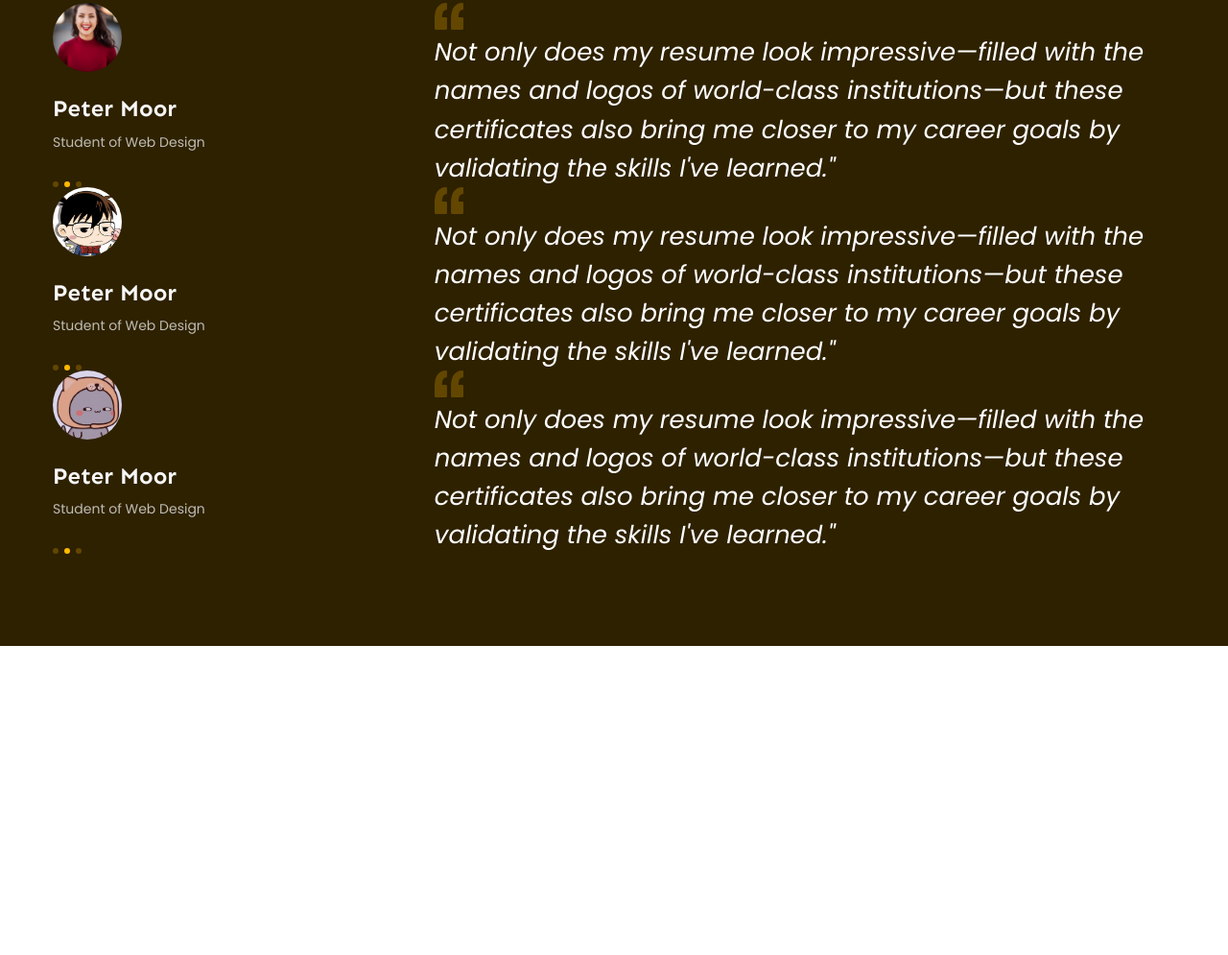
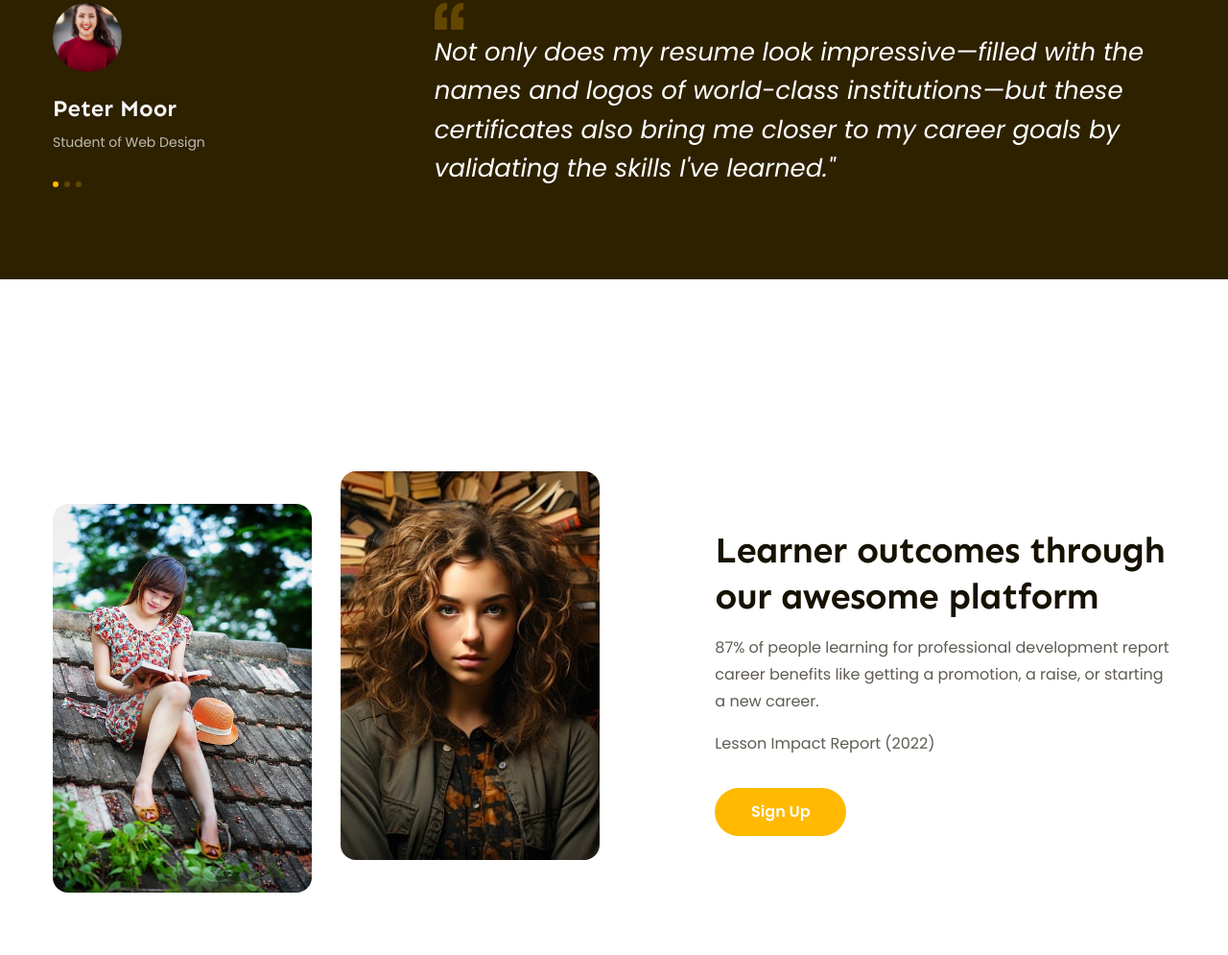
Before and after one commit to leanhtuan1983/figma2html, a plain HTML site: page index.html in a window 1280 px wide. Shown: the part 2046-3041 px from the top of the page at 96% size. Before the commit the page ends 2719 px from the top, so only its background shows below. Drawn offline with Linux system fonts and the light colour scheme.

Commit message:
p.10 - Features2

```diff
--- a/assets/css/style.css
+++ b/assets/css/style.css
@@ -361,6 +361,10 @@ a {
   padding: 96px 0;
   background: #2e2100;
 }
+/* .feedback-list {
+  display: flex;
+  overflow: hidden;
+} */
 .feedback-item {
   display: flex;
 }
@@ -410,3 +414,43 @@ a {
   font-style: italic;
   line-height: 1.54;
 }
+/* ===================Features=============== */
+.features {
+  margin-top: 135px;
+  padding: 65px 0px;
+}
+.features .body {
+  display: flex;
+  justify-content: space-between;
+}
+.features .images {
+  display: flex;
+  gap: 30px;
+}
+.features .images img {
+  width: 270px;
+  height: 405px;
+  object-fit: cover;
+  border-radius: 16px;
+}
+.features .lower {
+  margin-top: 34px;
+}
+.features .content {
+  width: 41%;
+  display: flex;
+  flex-direction: column;
+  justify-content: center;
+}
+.features .desc {
+  margin-top: 16px;
+  color: #5f5b53;
+  font-size: 1.6rem;
+  line-height: 1.75;
+}
+.features .cta-btn {
+  width: 137px;
+  height: 50px;
+  margin-top: 32px;
+  background: var(--primary-color);
+}
--- a/index.html
+++ b/index.html
@@ -278,48 +278,8 @@
                   <p class="member-name">Peter Moor</p>
                   <p class="desc">Student of Web Design</p>
                   <div class="dots">
-                    <span class="dot"></span>
                     <span class="dot active"></span>
                     <span class="dot"></span>
-                  </div>
-                </img>
-              </div>
-              <!-- khối bên phải -->
-              <div class="content">
-                <img src="./assets/icon/open-quota.svg" alt="" class="open-quota">
-                <blockquote>Not only does my resume look impressive—filled with the names and logos of world-class institutions—but these certificates also bring me closer to my career goals by validating the skills I've learned." </blockquote>
-              </div>
-            </div>
-            <!-- item 2 -->
-            <div class="feedback-item">
-              <!-- khối bên trái -->
-              <div class="info">
-                <img src="./assets/img/avt2.jpg" alt="Peter Moor" class="avatar">
-                  <p class="member-name">Peter Moor</p>
-                  <p class="desc">Student of Web Design</p>
-                  <div class="dots">
-                    <span class="dot"></span>
-                    <span class="dot active"></span>
-                    <span class="dot"></span>
-                  </div>
-                </img>
-              </div>
-              <!-- khối bên phải -->
-              <div class="content">
-                <img src="./assets/icon/open-quota.svg" alt="" class="open-quota">
-                <blockquote>Not only does my resume look impressive—filled with the names and logos of world-class institutions—but these certificates also bring me closer to my career goals by validating the skills I've learned." </blockquote>
-              </div>
-            </div>
-            <!-- item 3 -->
-            <div class="feedback-item">
-              <!-- khối bên trái -->
-              <div class="info">
-                <img src="./assets/img/avt3.jpg" alt="Peter Moor" class="avatar">
-                  <p class="member-name">Peter Moor</p>
-                  <p class="desc">Student of Web Design</p>
-                  <div class="dots">
-                    <span class="dot"></span>
-                    <span class="dot active"></span>
                     <span class="dot"></span>
                   </div>
                 </img>
@@ -333,6 +293,22 @@
           </div>
         </div>
       </div>
+      <!-- Features -->
+      <div class="features">
+        <div class="main-content">
+          <div class="body">
+            <div class="images">
+              <img class="lower" src="./assets/img/learning1.jpg" alt="Learner outcomes through our awesome platform">
+              <img src="./assets/img/learning2.jpg" alt="Learner outcomes through our awesome platform">
+            </div>
+          <div class="content">
+            <h2 class="heading-lv2">Learner outcomes through our awesome platform</h2>
+            <p class="desc">87% of people learning for professional development report career benefits like getting a promotion, a raise, or starting a new career.</p>
+            <p class="desc">Lesson Impact Report (2022)</p>
+            <a href="" class="btn cta-btn">Sign Up</a>
+          </div>
+        </div>
+      </div>
     </div>
   </body>
 </html>
```
Also changed, not shown: assets/img/learning1.jpg (added), assets/img/learning2.jpg (added).
